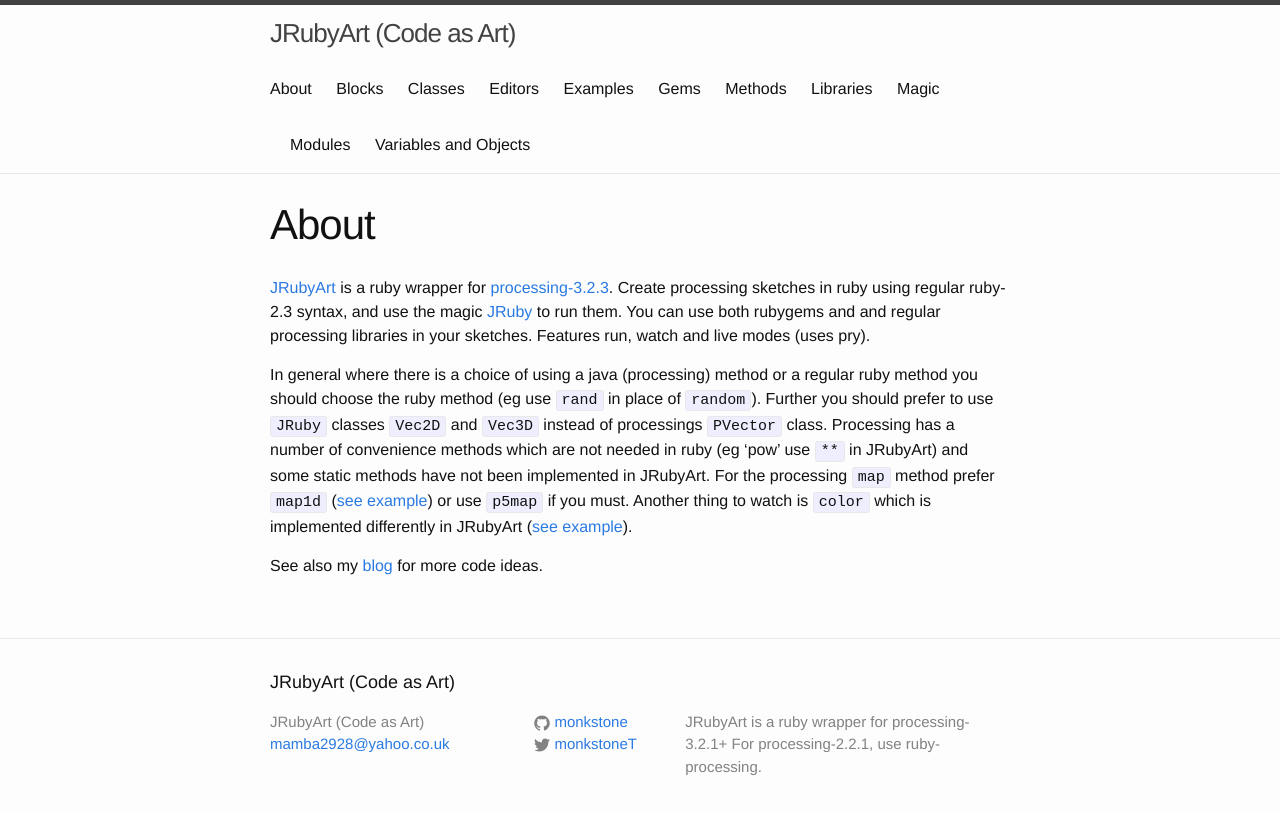
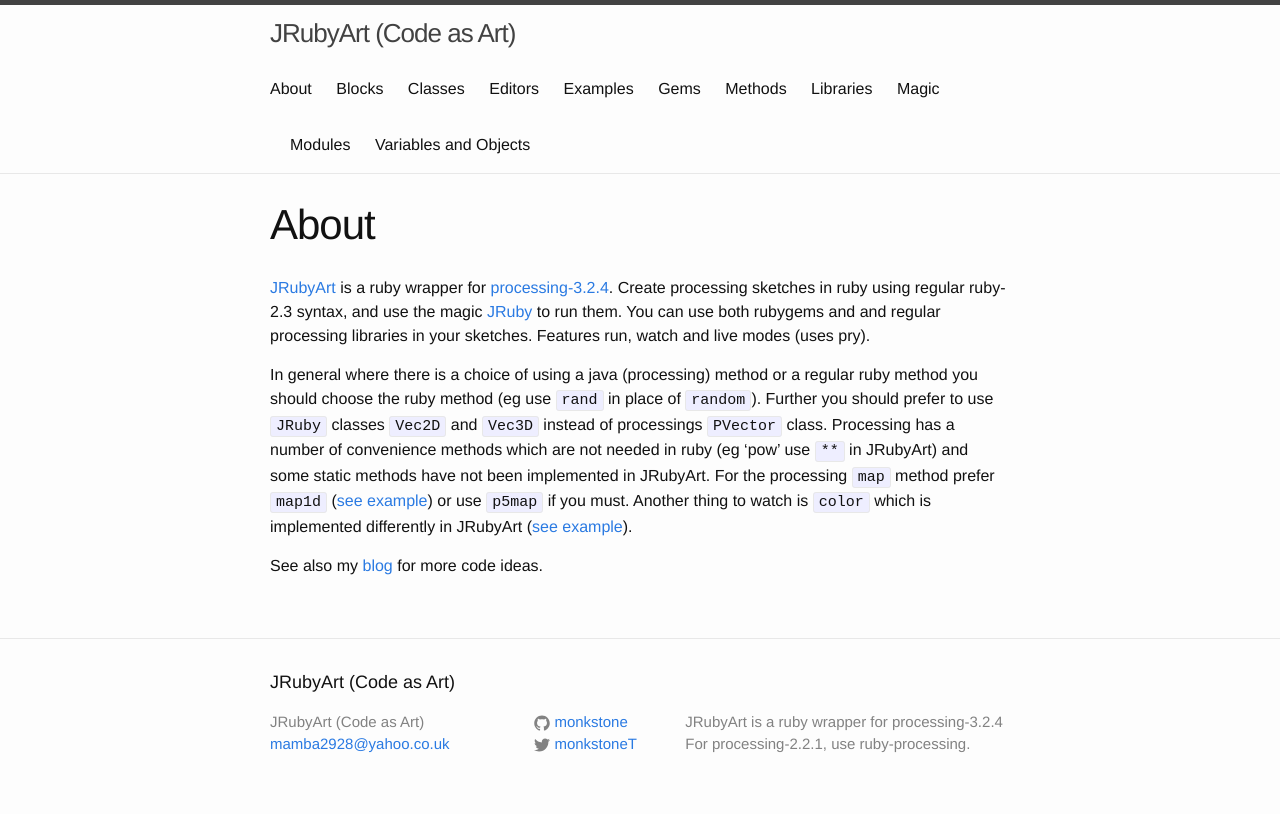
Before and after one commit to ruby-processing/JRubyArt, a Jekyll site: the page built from about.md, in a window 1280 px wide. Shown: the top 814 px of the page. Built offline with Jekyll 4.4.1, drawn with Linux system fonts in a browser that asks for light colours.

Commit message:
processing-3.2.4

```diff
--- a/_config.yml
+++ b/_config.yml
@@ -3,7 +3,7 @@
 title: JRubyArt (Code as Art)
 email: mamba2928@yahoo.co.uk
 description: > # this means to ignore newlines until "baseurl:"
-   JRubyArt is a ruby wrapper for processing-3.2.1+ For processing-2.2.1, use
+   JRubyArt is a ruby wrapper for processing-3.2.4 For processing-2.2.1, use
    ruby-processing.
 baseurl: "" # the subpath of your site, e.g. /blog
 regenerate: true
--- a/about.md
+++ b/about.md
@@ -5,7 +5,7 @@
 categories: jruby_art update
 ---
 
-[JRubyArt][jruby_art] is a ruby wrapper for [processing-3.2.3][processing]. Create processing sketches in ruby using regular ruby-2.3 syntax, and use the magic [JRuby][jruby] to run them. You can use both rubygems and and regular processing libraries in your sketches. Features run, watch and live modes (uses pry).
+[JRubyArt][jruby_art] is a ruby wrapper for [processing-3.2.4][processing]. Create processing sketches in ruby using regular ruby-2.3 syntax, and use the magic [JRuby][jruby] to run them. You can use both rubygems and and regular processing libraries in your sketches. Features run, watch and live modes (uses pry).
 
 In general where there is a choice of using a java (processing) method or a regular ruby method you should choose the ruby method (eg use `rand` in place of `random`). Further you should prefer to use `JRuby` classes `Vec2D` and `Vec3D` instead of processings `PVector` class. Processing has a number of convenience methods which are not needed in ruby (eg 'pow' use `**` in JRubyArt) and some static methods have not been implemented in JRubyArt. For the processing `map` method prefer `map1d` ([see example][map1d]) or use `p5map` if you must. Another thing to watch is `color` which is implemented differently in JRubyArt ([see example][color]).
 
```
Also changed, not shown: _posts/2015-11-21-getting.md (+1 -1 lines), _posts/2015-11-21-getting_started.md (+5 -5 lines), _posts/2015-11-21-windows_started.md (+1 -1 lines).
